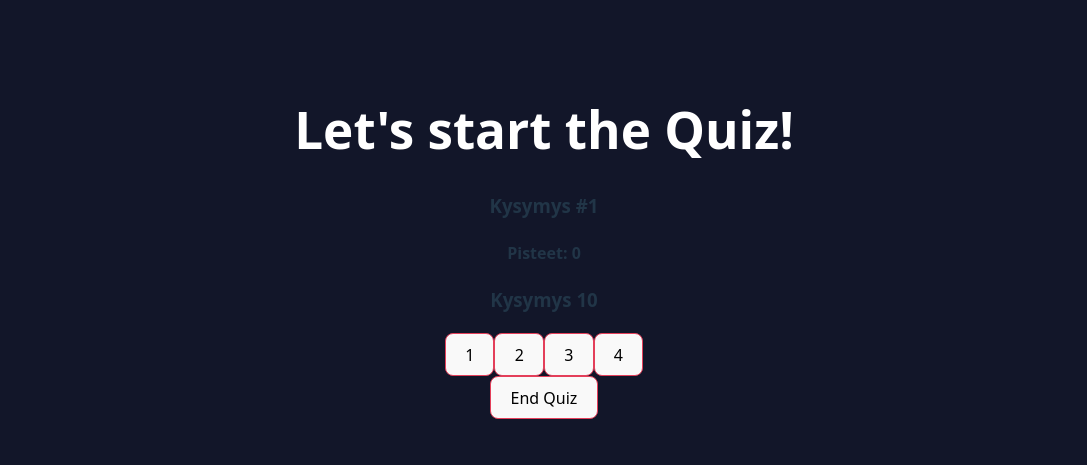
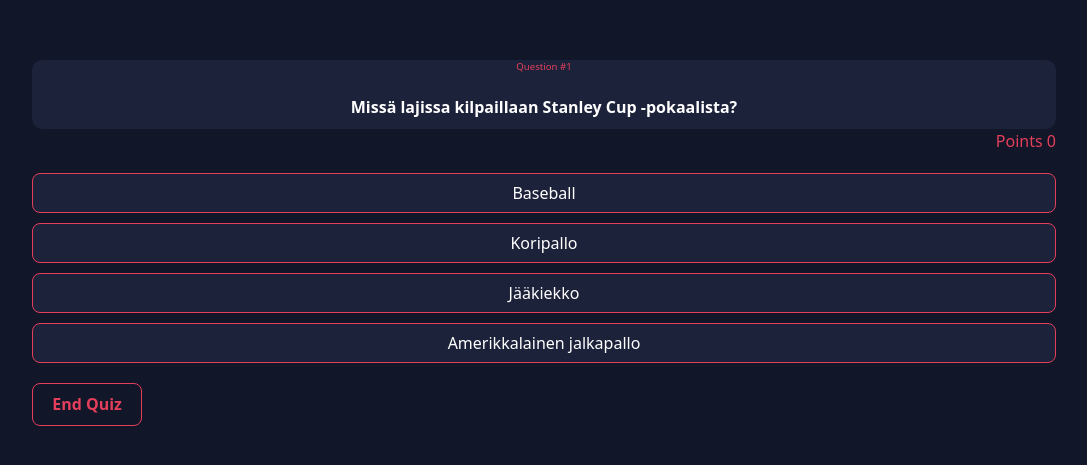
Before and after one commit to veikkapuhalainen/react-lopputyo, a React (Vite) app: page /quizpage in a window 1280 px wide. Shown: the part 157-622 px from the top of the page, without its empty margins (96-1183 px from the left). Built offline with nearby package versions, Linux system fonts and the light colour scheme.

Commit message:
Sivun tyylittelyä, quizpage muotoiltu siistimmäksi

```diff
--- a/src/components/button.jsx
+++ b/src/components/button.jsx
@@ -1,6 +1,6 @@
 function Button ({ children, onClick}) {
     return (
-        <button onClick={onClick} className="my-button">
+        <button onClick={onClick} >
             {children}
         </button>
     );
--- a/src/components/questioncard.jsx
+++ b/src/components/questioncard.jsx
@@ -1,7 +1,15 @@
-function QuestionCard({question, options, answerSelected}) {
+import './questioncard.css'
+
+function QuestionCard({questionNumber, question, options, points, answerSelected}) {
     return (
         <div className="question-card">
-            <h3>{question}</h3>
+            <div className='question-card-header'>
+                <div className='question-number'>
+                    Question #{questionNumber}
+                </div>
+                <div className="question-text">{question}</div>
+            </div>
+            <div className='points'>Points {points}</div>
             <div className="option-list">
                 {options.map((option, index) => (
                     <button className="option-item" key={index} onClick={ () => answerSelected(option)}>
--- a/src/data/questions.js
+++ b/src/data/questions.js
@@ -1,54 +1,54 @@
 const questions = [
     {
-        question: "Kysymys 1",
-        options: ["1", "2", "3", "4"],
-        correctAnswer: "2"
+      question: "Kuka on voittanut eniten jalkapallon Ballon d'Or -palkintoja?",
+      options: ["Cristiano Ronaldo", "Lionel Messi", "Zinedine Zidane", "Ronaldinho"],
+      correctAnswer: "Lionel Messi"
     },
     {
-        question: "Kysymys 2",
-        options: ["5", "6", "7", "8"],
-        correctAnswer: "7"
+      question: "Missä kaupungissa järjestettiin kesäolympialaiset vuonna 2012?",
+      options: ["Ateena", "Tokio", "Lontoo", "Peking"],
+      correctAnswer: "Lontoo"
     },
     {
-        question: "Kysymys 3",
-        options: ["9", "10", "11", "12"],
-        correctAnswer: "12"
+      question: "Kuinka monta pelaajaa on jääkiekkojoukkueella kentällä yhtä aikaa normaalisti (ei ylivoimaa/alivoimaa)?",
+      options: ["5", "6", "7", "4"],
+      correctAnswer: "6"
     },
     {
-        question: "Kysymys 4",
-        options: ["1", "2", "3", "4"],
-        correctAnswer: "1"
+      question: "Minkä maan autourheilija on voittanut eniten Formula 1 -maailmanmestaruuksia?",
+      options: ["Saksa", "Brasilia", "Ranska", "Italia"],
+      correctAnswer: "Saksa"
     },
     {
-        question: "Kysymys 5",
-        options: ["5", "6", "7", "8"],
-        correctAnswer: "6"
+      question: "Mikä on tenniksen suurin turnaus, joka pelataan ruohokentällä?",
+      options: ["Australian Open", "US Open", "French Open", "Wimbledon"],
+      correctAnswer: "Wimbledon"
     },
     {
-        question: "Kysymys 6",
-        options: ["9", "10", "11", "12"],
-        correctAnswer: "11"
+      question: "Minkä värinen kortti annetaan jalkapallossa suoraan ulosajosta?",
+      options: ["Keltainen", "Punainen", "Sininen", "Musta"],
+      correctAnswer: "Punainen"
     },
     {
-        question: "Kysymys 7",
-        options: ["1", "2", "3", "4"],
-        correctAnswer: "1"
+      question: "Montako reikää golfkentällä yleensä on?",
+      options: ["9", "12", "18", "24"],
+      correctAnswer: "18"
     },
     {
-        question: "Kysymys 8",
-        options: ["5", "6", "7", "8"],
-        correctAnswer: "5"
+      question: "Mikä maa on voittanut eniten jalkapallon miesten MM-kisoja?",
+      options: ["Saksa", "Italia", "Brasilia", "Argentiina"],
+      correctAnswer: "Brasilia"
     },
     {
-        question: "Kysymys 9",
-        options: ["9", "10", "11", "12"],
-        correctAnswer: "12"
+      question: "Kuka suomalainen yhdistetyn urheilija voitti kultaa Salt Lake Cityn olympialaisissa 2002?",
+      options: ["Mika Myllylä", "Iivo Niskanen", "Ville Nousiainen", "Samppa Lajunen"],
+      correctAnswer: "Samppa Lajunen"
     },
     {
-        question: "Kysymys 10",
-        options: ["1", "2", "3", "4"],
-        correctAnswer: "1"
+      question: "Missä lajissa kilpaillaan Stanley Cup -pokaalista?",
+      options: ["Baseball", "Koripallo", "Jääkiekko", "Amerikkalainen jalkapallo"],
+      correctAnswer: "Jääkiekko"
     }
-];
+  ];
 
-export default questions;
+  export default questions;
--- a/src/index.css
+++ b/src/index.css
@@ -4,7 +4,7 @@
   font-weight: 400;
 
   color-scheme: light dark;
-  color: rgba(255, 255, 255, 0.87);
+  color: #ffffff;
   background-color: #242424;
 
   font-synthesis: none;
@@ -34,7 +34,8 @@
 h1 {
   font-size: 3.2em;
   line-height: 1.1;
-  color: #FFFFFF;
+  color: #E43F5A;
+  margin-bottom: 50px;
 }
 
 button {
@@ -45,17 +46,31 @@
   font-size: 1em;
   font-weight: 500;
   font-family: inherit;
-  background-color: #1a1a1a;
+  background-color: #121629;
   cursor: pointer;
   transition: background-color 0.25s;
 }
 button:hover {
   background-color: #E43F5A;
+  color: #121629;
 }
 button:focus,
 button:focus-visible {
   outline: 4px auto -webkit-focus-ring-color;
 }
+
+.end-quiz-btn {
+  background-color: #121629;
+  color: #E43F5A;
+  font-weight: bolder;
+}
+
+.quiz-page {
+  display: flex;
+  flex-direction: column;
+  align-items: start;
+}
+
 
 @media (prefers-color-scheme: light) {
   :root {
--- a/src/pages/homepage.jsx
+++ b/src/pages/homepage.jsx
@@ -1,5 +1,4 @@
 import { useNavigate } from "react-router-dom";
-import Button from "../components/button";
 
 function HomePage () {
     const navigate = useNavigate();
@@ -10,7 +9,7 @@
     return (
         <>
             <h1>Welcome to Quiz-Game</h1>
-            <Button children={"Start Quiz"} onClick={startQuiz} />
+            <button children={"Start Quiz"} onClick={startQuiz} />
         </>
     )
 }
--- a/src/pages/quizpage.jsx
+++ b/src/pages/quizpage.jsx
@@ -59,21 +59,18 @@
 
     return (
         <>
-            <div>
-                <div>
-                    {questionIndex === 0 ? <h1>Let's start the Quiz!</h1> : <h1>Hmm, what could the answer be?</h1>}
-                    <h3>Kysymys #{questionIndex + 1}</h3>
-                    <h4>Pisteet: {points}</h4>
-                </div>
+            <div className="quiz-page">
                 <QuestionCard
+                questionNumber={questionIndex + 1}
                 question={selectedQuestions[questionIndex].question}
                 options={selectedQuestions[questionIndex].options}
+                points={points}
                 answerSelected={checkAnswer}
                 />
                 <ToastContainer
                     autoClose={1500}
                     pauseOnHover={false} />
-                <Button children={"End Quiz"} onClick={endQuiz} />
+                <button className="end-quiz-btn" children={"End Quiz"} onClick={endQuiz} />
             </div>
         </>
     );
```
